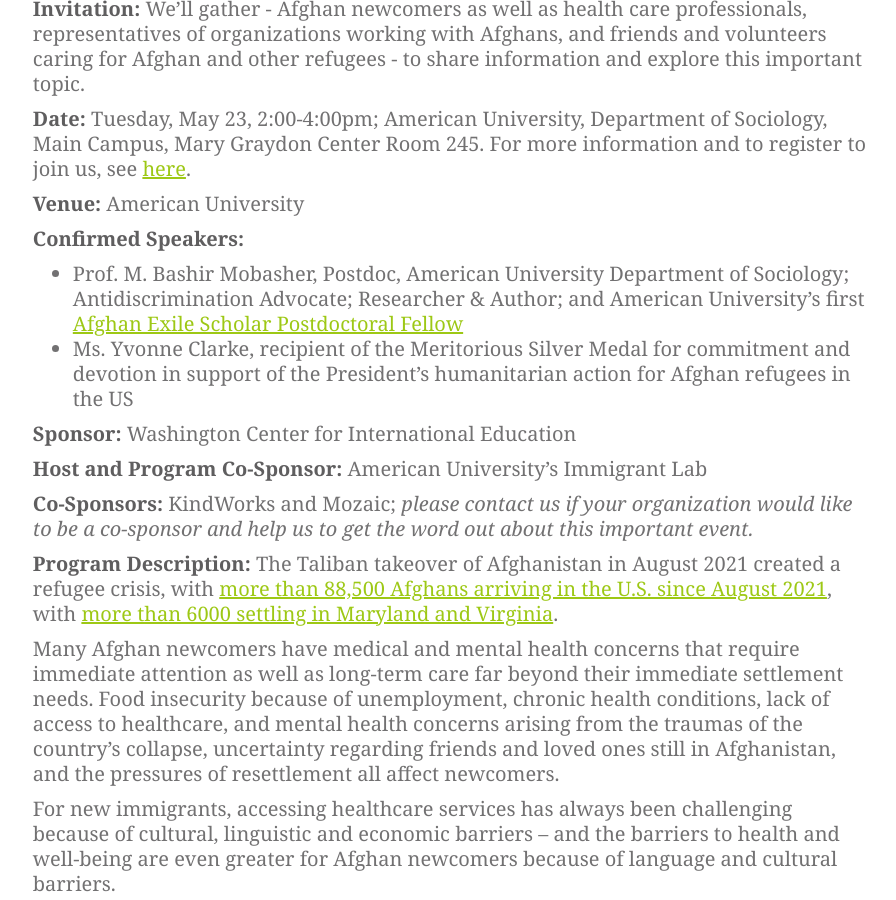
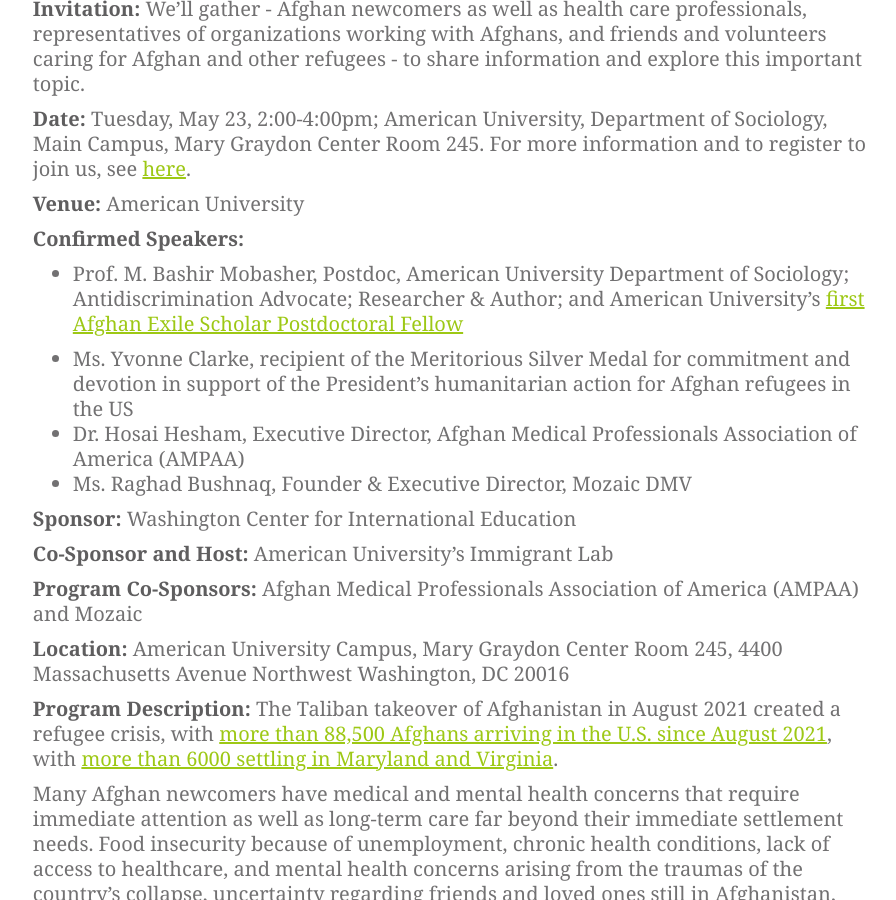
Before and after one commit to washingtoncie/washingtoncie.github.io, a Jekyll site: the page built from _pages/community-service/refugee-resettlement/health-and-wellness-of-afghan-newcomers.md, in a window 1280 px wide and 900 px high, scrolled down 631 px. Shown: the whole window, without its empty margins (190-1086 px from the left). Built offline with Jekyll 4.4.1, drawn with Linux system fonts in a browser that asks for light colours.

Commit message:
Update event details

```diff
--- a/_pages/community-service/refugee-resettlement/health-and-wellness-of-afghan-newcomers.md
+++ b/_pages/community-service/refugee-resettlement/health-and-wellness-of-afghan-newcomers.md
@@ -14,16 +14,24 @@
 **Venue:** American University
 
 **Confirmed Speakers:**
-- Prof. M. Bashir Mobasher, Postdoc, American University Department of Sociology; Antidiscrimination Advocate; Researcher & Author; and American University’s first [Afghan Exile Scholar Postdoctoral Fellow]
+
+- Prof. M. Bashir Mobasher, Postdoc, American University Department of Sociology; Antidiscrimination Advocate; Researcher & Author; and American University’s [first Afghan Exile Scholar Postdoctoral Fellow]
+
+[first Afghan Exile Scholar Postdoctoral Fellow]: https://www.american.edu/cas/news/au-welcomes-afghan-exile-scholar-bashir-mobasher.cfm
+
 - Ms. Yvonne Clarke, recipient of the Meritorious Silver Medal for commitment and devotion in support of the President’s humanitarian action for Afghan refugees in the US
 
-[Afghan Exile Scholar Postdoctoral Fellow]: https://www.american.edu/cas/news/au-welcomes-afghan-exile-scholar-bashir-mobasher.cfm
+- Dr. Hosai Hesham, Executive Director, Afghan Medical Professionals Association of America (AMPAA)
+
+- Ms. Raghad Bushnaq, Founder & Executive Director, Mozaic DMV
 
 **Sponsor:** Washington Center for International Education
 
-**Host and Program Co-Sponsor:** American University’s Immigrant Lab
+**Co-Sponsor and Host:** American University’s Immigrant Lab
 
-**Co-Sponsors:** KindWorks and Mozaic; _please contact us if your organization would like to be a co-sponsor and help us to get the word out about this important event._
+**Program Co-Sponsors:** Afghan Medical Professionals Association of America (AMPAA) and Mozaic
+
+**Location:** American University Campus, Mary Graydon Center Room 245, 4400 Massachusetts Avenue Northwest Washington, DC 20016
 
 **Program Description:** The Taliban takeover of Afghanistan in August 2021 created a refugee crisis, with [more than 88,500 Afghans arriving in the U.S. since August 2021], with [more than 6000 settling in Maryland and Virginia].
 
```
